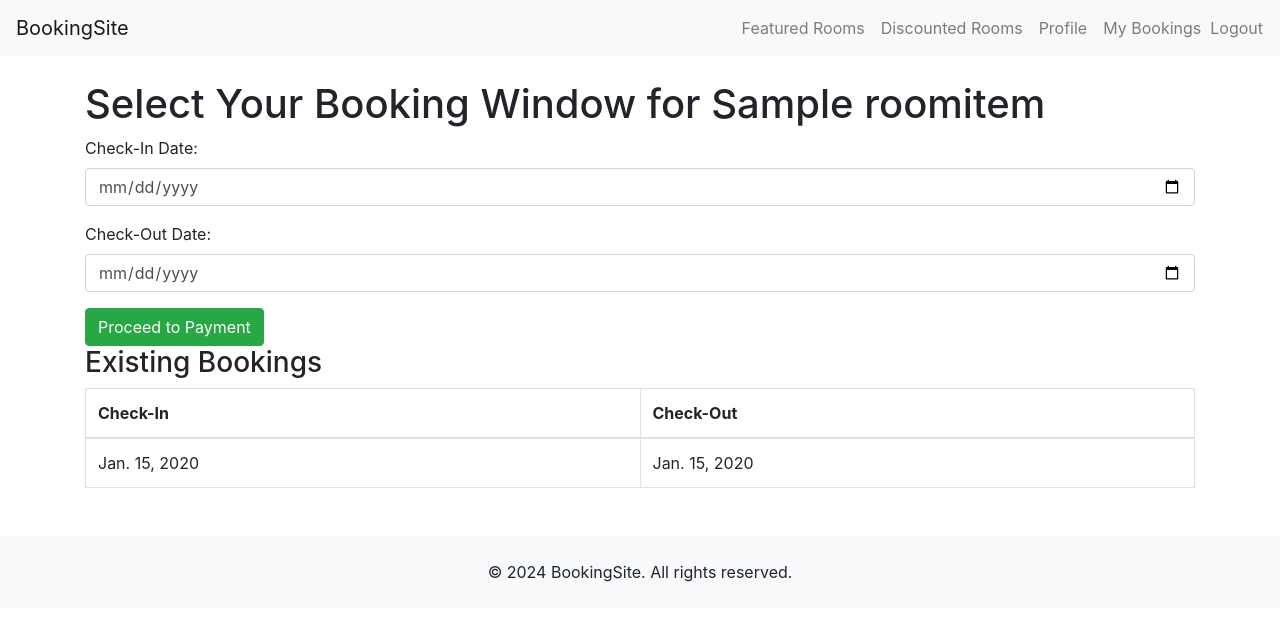
After one commit to RileyK05/booking-web, a Django app: page /room/1/windows/ in a window 1280 px wide. The commit adds this page. Shown: the top 621 px of the page. Run offline with Django 5.2, Linux system fonts and the light colour scheme; a user stored in the database is signed in; tables that the repository leaves empty hold one stand-in row (values such as "Sample post"); some libraries are stand-ins or nearby versions.

Commit message:
updated booking window function

```diff
--- a/booking_app/admin.py
+++ b/booking_app/admin.py
@@ -8,7 +8,8 @@ from .models import (
 @admin.register(User)
 class UserAdmin(admin.ModelAdmin):
     list_display = [
-        'get_first_name', 'get_last_name', 'view_bookings', 'get_email', 'profile_rating'
+        'get_first_name', 'get_last_name',
+        'view_bookings', 'get_email', 'profile_rating'
     ]
     ordering = ['first_name', 'last_name']
     search_fields = ['first_name__istartswith', 'last_name__istartswith']
@@ -76,7 +77,8 @@ class RoomItemAdmin(admin.ModelAdmin):
 @admin.register(Booking)
 class BookingAdmin(admin.ModelAdmin):
     list_display = [
-        'user', 'time_placed', 'check_in', 'check_out', 'payment_status', 'booking_reference', 'stripe_session_id'
+        'user', 'time_placed', 'check_in', 'check_out',
+        'payment_status', 'booking_reference', 'stripe_session_id'
     ]
     list_filter = ['payment_status', 'time_placed']
     search_fields = ['user__username', 'booking_reference', 'stripe_session_id']
--- a/booking_app/models.py
+++ b/booking_app/models.py
@@ -62,6 +62,13 @@ class RoomItem(models.Model):
     address = models.ForeignKey(Address, on_delete=models.PROTECT, related_name="room_items")
     room_pictures = models.ImageField(upload_to='rooms/', null=True, blank=True)
 
+    def is_available(self, check_in, check_out):
+        overlapping_bookings = self.dates_booked.filter(
+            check_in__lt=check_out,
+            check_out__gt=check_in
+        )
+        return not overlapping_bookings.exists()
+
     def __str__(self) -> str:
         return self.title
 
@@ -90,6 +97,22 @@ class Booking(models.Model):
 
     def __str__(self):
         return f"Booking {self.id} by {self.user.username} - {self.get_payment_status_display()}"
+
+
+class DatesBooked(models.Model):
+    room = models.ForeignKey(RoomItem, on_delete=models.CASCADE, related_name="dates_booked")
+    booking = models.ForeignKey(Booking, on_delete=models.CASCADE, related_name="dates_booked")
+    check_in = models.DateField()
+    check_out = models.DateField()
+
+    class Meta:
+        unique_together = ('room', 'check_in', 'check_out')
+        indexes = [
+            models.Index(fields=['room', 'check_in', 'check_out']),
+        ]
+
+    def __str__(self):
+        return f"Room {self.room.title} booked from {self.check_in} to {self.check_out}"
 
 
 class RoomBooked(models.Model):
--- /dev/null
+++ b/booking_app/templates/booking_windows.html
@@ -0,0 +1,46 @@
+{% extends "base_generic.html" %}
+
+{% block title %}Select Booking Window{% endblock %}
+
+{% block content %}
+<h1>Select Your Booking Window for {{ room.title }}</h1>
+
+<form method="POST" action="{% url 'initiate_payment' room.id %}">
+    {% csrf_token %}
+
+    <div class="form-group">
+        <label for="check_in">Check-In Date:</label>
+        <input type="date" id="check_in" name="check_in" class="form-control" required>
+    </div>
+
+    <div class="form-group">
+        <label for="check_out">Check-Out Date:</label>
+        <input type="date" id="check_out" name="check_out" class="form-control" required>
+    </div>
+
+    <button type="submit" class="btn btn-success">Proceed to Payment</button>
+</form>
+
+<h3>Existing Bookings</h3>
+<table class="table table-bordered">
+    <thead>
+        <tr>
+            <th scope="col">Check-In</th>
+            <th scope="col">Check-Out</th>
+        </tr>
+    </thead>
+    <tbody>
+        {% for booking in room.dates_booked.all %}
+        <tr>
+            <td>{{ booking.check_in }}</td>
+            <td>{{ booking.check_out }}</td>
+        </tr>
+        {% empty %}
+        <tr>
+            <td colspan="2" class="text-center">No bookings found.</td>
+        </tr>
+        {% endfor %}
+    </tbody>
+</table>
+
+{% endblock %}
--- a/booking_app/templates/payment_failed.html
+++ b/booking_app/templates/payment_failed.html
@@ -5,5 +5,9 @@
 {% block content %}
 <h1>Payment Failed</h1>
 <p>There was an issue processing your payment. Please try again.</p>
-<a href="{% url 'payment' %}" class="btn btn-danger">Try Again</a>
+{% if booking %}
+<a href="{% url 'payment' booking.id %}" class="btn btn-danger">Try Again</a>
+{% else %}
+<p>No booking was found for this session.</p>
+{% endif %}
 {% endblock %}
--- a/booking_app/templates/room_details.html
+++ b/booking_app/templates/room_details.html
@@ -7,9 +7,6 @@
 <p>{{ room.description }}</p>
 <p>Price: ${{ room.price }}</p>
 
-<form method="POST" action="{% url 'payment' room.id %}">
-    {% csrf_token %}
-    <button type="submit" class="btn btn-success">Book Now</button>
-</form>
+<a href="{% url 'booking_windows' room.id %}" class="btn btn-primary">Select Booking Window</a>
 
 {% endblock %}
--- a/booking_app/urls.py
+++ b/booking_app/urls.py
@@ -3,7 +3,8 @@ from .views import (
     index, UserView, CreateUserView, FeaturedRooms,
     UserBookedRoomsView, DiscountedRoomsView, RoomDetailView,
     BookingHistoryView, ReviewSubmitView, RoomSearchView,
-    BookingConfirmView, InitiatePaymentView, PaymentSuccessView, PaymentFailedView
+    BookingConfirmView, InitiatePaymentView, PaymentSuccessView,
+    PaymentFailedView, BookingWindowsView
 )
 
 urlpatterns = [
@@ -18,8 +19,13 @@ urlpatterns = [
     path('review/add/', ReviewSubmitView.as_view(), name='review_add'),
     path('search/', RoomSearchView.as_view(), name='room_search'),
     path('booking/confirm/<int:pk>/', BookingConfirmView.as_view(), name='booking_confirm'),
-    path('payment/<int:pk>/', InitiatePaymentView.as_view(), name='payment'),
+    path('room/<int:pk>/windows/', BookingWindowsView.as_view(), name='booking_windows'),
+
+    # Payment paths
+    path('payment/<int:pk>/initiate/', InitiatePaymentView.as_view(), name='initiate_payment'),
     path('payment/success/', PaymentSuccessView.as_view(), name='payment_success'),
     path('payment/failed/', PaymentFailedView.as_view(), name='payment_failed'),
+
+    # Authentication paths
     path('accounts/', include('django.contrib.auth.urls')),
 ]
--- a/booking_app/views.py
+++ b/booking_app/views.py
@@ -9,7 +9,7 @@ from django.utils import timezone
 from .forms import CustomUserCreationForm, ReviewForm, RoomSearchForm
 from .models import (
     User, Discount, RoomItem, Booking, Address,
-    RoomBooked, Review, BookingInfo, EventInfo, Payment
+    RoomBooked, Review, BookingInfo, EventInfo, Payment, DatesBooked
 )
 
 
@@ -79,6 +79,11 @@ class RoomDetailView(DetailView):
     template_name = 'room_details.html'
     context_object_name = 'room'
 
+    def get_context_data(self, **kwargs):
+        context = super().get_context_data(**kwargs)
+        context['bookings'] = self.object.dates_booked.all()
+        return context
+
 class BookingHistoryView(LoginRequiredMixin, ListView):
     model = Booking
     template_name = 'booking_history.html'
@@ -146,10 +151,13 @@ class BookingConfirmView(LoginRequiredMixin, DetailView):
 class InitiatePaymentView(LoginRequiredMixin, View):
     def post(self, request, pk):
         room = get_object_or_404(RoomItem, pk=pk)
+        check_in = request.POST.get('check_in')
+        check_out = request.POST.get('check_out')
+
+        if not room.is_available(check_in, check_out):
+            return JsonResponse({"error": "Selected booking window is not available."}, status=400)
+
         amount = int(room.price * 100)
-
-        if not room.address:
-            return JsonResponse({"error": "Room does not have a valid address."}, status=404)
 
         session = stripe.checkout.Session.create(
             payment_method_types=['card'],
@@ -170,8 +178,8 @@ class InitiatePaymentView(LoginRequiredMixin, View):
 
         booking = Booking.objects.create(
             user=request.user,
-            check_in=timezone.now(),
-            check_out=timezone.now() + timezone.timedelta(days=1),
+            check_in=check_in,
+            check_out=check_out,
             stripe_session_id=session.id,
         )
 
@@ -180,7 +188,14 @@ class InitiatePaymentView(LoginRequiredMixin, View):
             room=room,
             price=room.price,
             time_booked=timezone.now(),
-            number_of_nights=1
+            number_of_nights=(timezone.datetime.strptime(check_out, '%Y-%m-%d') - timezone.datetime.strptime(check_in, '%Y-%m-%d')).days
+        )
+
+        DatesBooked.objects.create(
+            room=room,
+            booking=booking,
+            check_in=check_in,
+            check_out=check_out
         )
 
         Payment.objects.create(
@@ -192,6 +207,7 @@ class InitiatePaymentView(LoginRequiredMixin, View):
 
         return redirect(session.url, code=303)
 
+
 class PaymentSuccessView(LoginRequiredMixin, TemplateView):
     template_name = "payment_success.html"
 
@@ -201,15 +217,28 @@ class PaymentSuccessView(LoginRequiredMixin, TemplateView):
         booking = get_object_or_404(Booking, stripe_session_id=session_id)
         booking.payment_status = Booking.ORDER_COMPLETE
         booking.save()
+
+        for room_booked in booking.rooms_booked.all():
+            room_booked.room.rooms_available -= 1
+            room_booked.room.save()
+
         return super().get(request, *args, **kwargs)
+
 
 class PaymentFailedView(LoginRequiredMixin, TemplateView):
     template_name = "payment_failed.html"
 
     def get(self, request, *args, **kwargs):
         session_id = request.GET.get('session_id')
+        booking = None
         if session_id:
             booking = get_object_or_404(Booking, stripe_session_id=session_id)
             booking.payment_status = Booking.ORDER_FAILED
             booking.save()
-        return super().get(request, *args, **kwargs)
+        return self.render_to_response({'booking': booking})
+
+
+class BookingWindowsView(LoginRequiredMixin, DetailView):
+    model = RoomItem
+    template_name = 'booking_windows.html'
+    context_object_name = 'room'
```
Also changed, not shown: booking_app/migrations/0006_datesbooked.py (added).
